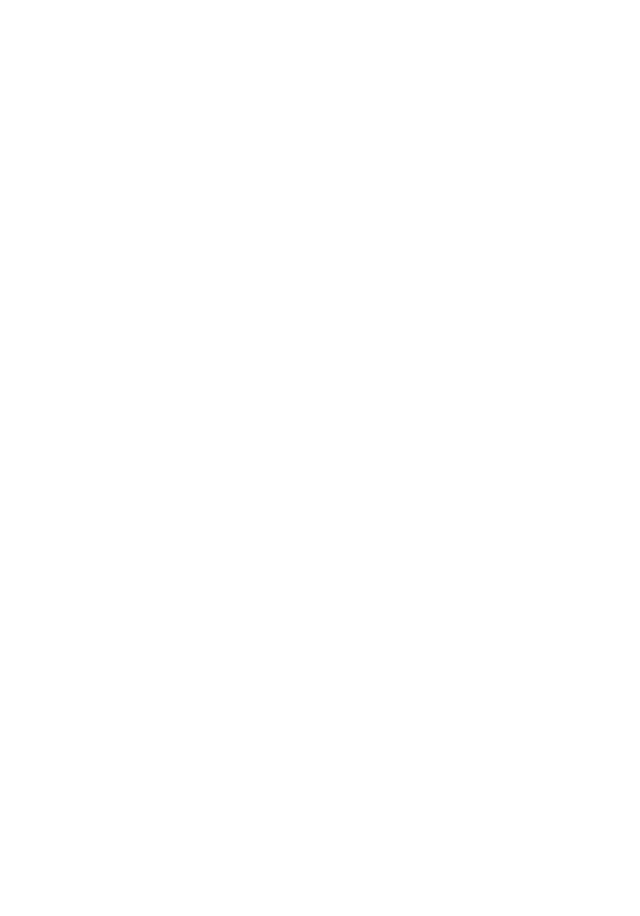
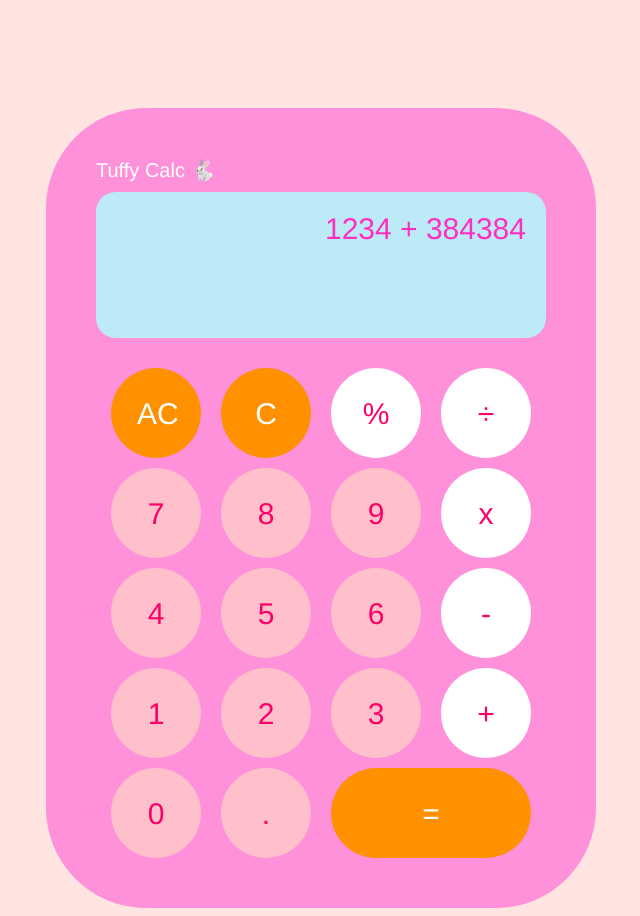
Before and after one commit to ibradam1/Calculator_Project, a plain HTML site: page index.html in a window 1280 px wide. Shown: the whole page, without its empty margins (319-959 px from the left). Before the commit the page ends 800 px from the top, so only its background shows below. Drawn offline with Linux system fonts and the light colour scheme.

Commit message:
Layout and style calculator elements

```diff
--- a/index.html
+++ b/index.html
@@ -10,6 +10,45 @@
 </head>
 <body>
     <script src="script.js" defer></script>
+    <div class="calculator">
+        <div class="tuff">Tuffy Calc &#128007;</div>
+        <div class="screen">1234 + 384384</div>
+        <div class="buttons">
+            <div class="func"     id="AC">AC</div>
+            <div class="func"     id="C">C</div>
+            <div class="operator" id="modulo">%</div>
+            <div class="operator" id="divide">÷</div>
+            <div class="number"   id="7">7</div>
+            <div class="number"   id="8">8</div>
+            <div class="number"   id="9">9</div>
+            <div class="operator" id="multiply">x</div>
+            <div class="number"   id="4">4</div>
+            <div class="number"   id="5">5</div>
+            <div class="number"   id="6">6</div>
+            <div class="operator" id="subtract">-</div>
+            <div class="number"   id="1">1</div>
+            <div class="number"   id="2">2</div>
+            <div class="number"   id="3">3</div>
+            <div class="operator" id="+">+</div>
+            <div class="number"   id="0">0</div>
+            <div class="number"   id="point">.</div>
+            <div class="func"     id="equals">=</div>
+
+
+
+
+
+
+
+        </div>
+
+
+
+
+
+
+
+    </div>
 
 </body>
 </html>
--- a/style.css
+++ b/style.css
@@ -0,0 +1,81 @@
+body {
+    background-color: mistyrose;
+    display: flex;
+    justify-content: center;
+    font-family: 'Franklin Gothic Medium', 'Arial Narrow', Arial, sans-serif
+}
+
+.calculator {
+    margin-top: 100px;
+    background-color: rgb(255, 145, 218);
+    display: flex;
+    flex-grow: 0;
+    flex-shrink: 0;
+    width: 450px;
+    height: 700px;
+    padding: 50px;
+    flex-direction: column;
+    border-radius: 100px;
+
+}
+
+.screen {
+    background-color: rgb(188, 235, 247);
+    height: 130px;
+    text-align: right;
+    font-size: 30px;
+    padding: 20px;
+    border-radius: 20px;
+    color: rgb(255, 46, 192);
+}
+
+.buttons {
+    margin-top: 30px;
+    flex-grow: 1;
+    display: grid;
+    grid-template-columns: repeat(4, 90px);
+    grid-template-rows: repeat(5, 90px);
+    grid-gap: 10px 20px;
+    justify-content: center;
+
+}
+
+.buttons > * {
+    background-color: grey;
+    border-radius: 50px;
+    text-align: center;
+    padding: 29px;
+    font-size: 30px;
+    cursor: pointer;
+}
+
+#equals {
+    grid-column: span 2;
+}
+
+.operator {
+    background-color: white;
+    color:rgb(250, 0, 104)
+}
+
+.func {
+    background-color: rgb(255, 145, 0);
+    color: white;
+    font-size: 30px;
+}
+
+.number {
+    background-color: pink;
+    color:rgb(250, 0, 104)
+
+}
+
+#AC {
+    padding-left: 26px;
+}
+
+.tuff {
+    color: white;
+    font-size: 20px;
+    margin-bottom: 10px;
+}
```
